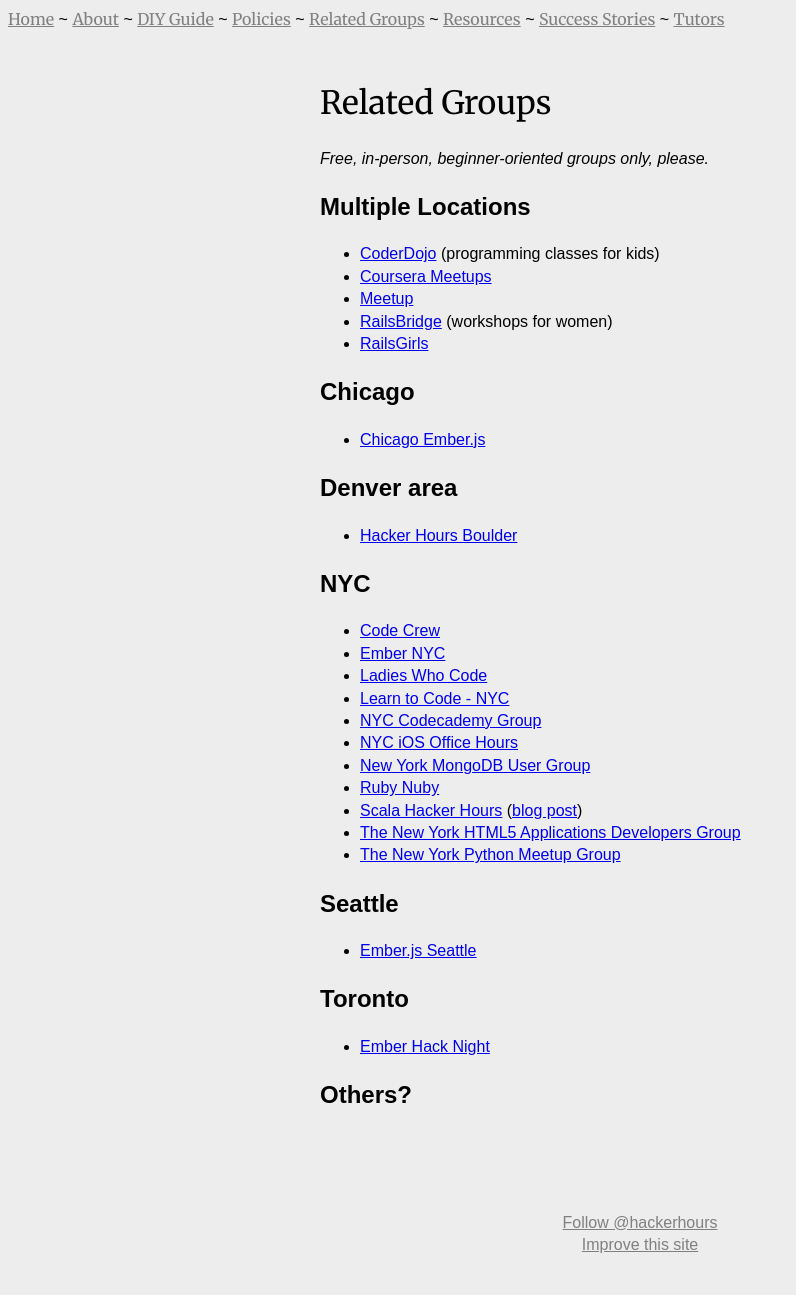
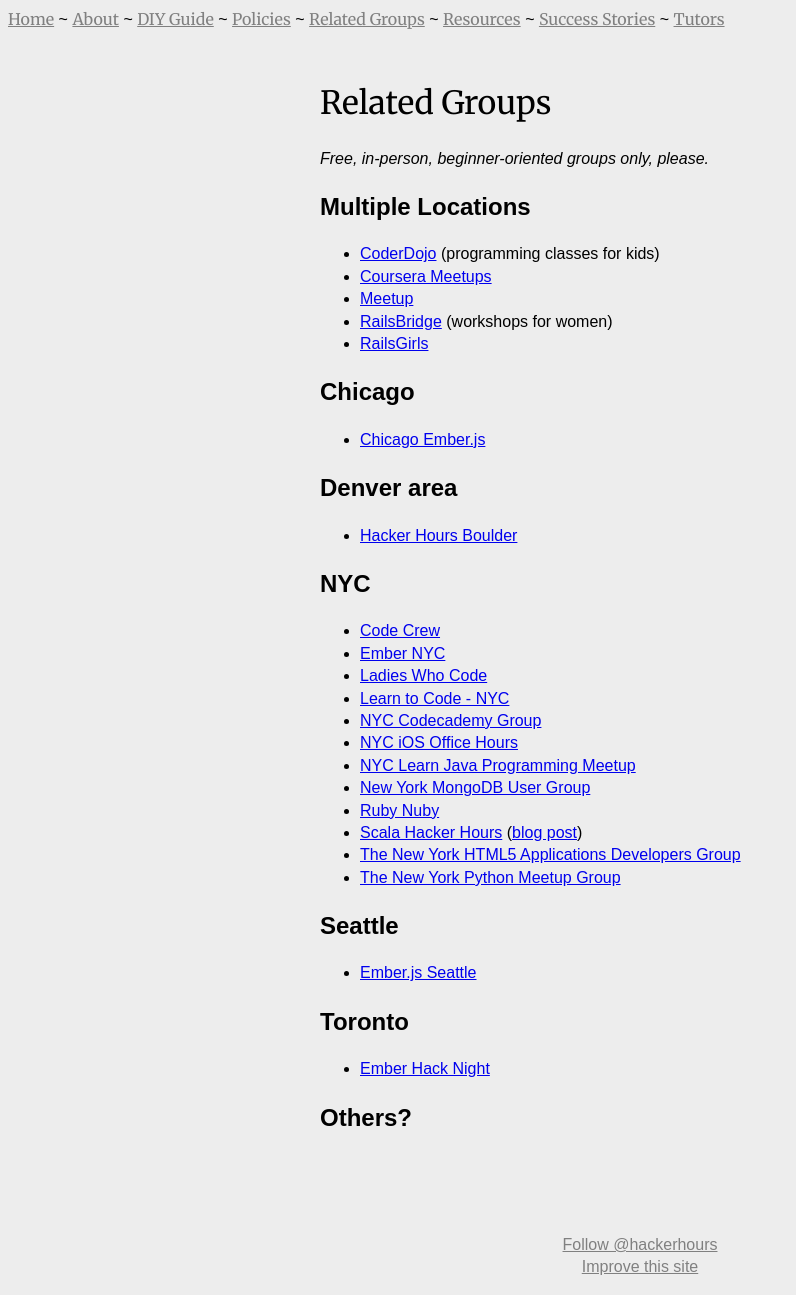
Before and after one commit to HackerHours/hackerhours.org, a Jekyll site: the page built from related-groups.md, in a window 1280 px wide. Shown: the whole page, without its empty margins (0-796 px from the left). Built offline with Jekyll 4.4.1, drawn with Linux system fonts in a browser that asks for light colours; nearby versions of some CDN libraries; some web fonts are replaced; Markdown is read by kramdown in place of the engine named in the settings; comment, search, counter and statistics services are not loaded; before the commit the page ends 1272 px from its top, so only the background shows below that.

Commit message:
add link to NYC Learn Java Programming Meetup

```diff
--- a/related-groups.md
+++ b/related-groups.md
@@ -29,6 +29,7 @@
 * [Learn to Code - NYC](http://www.meetup.com/Learn-to-Code-NYC/)
 * [NYC Codecademy Group](http://www.meetup.com/NYC-Codecademy-Group/)
 * [NYC iOS Office Hours](http://www.meetup.com/NYC-iOS-Office-Hours/)
+* [NYC Learn Java Programming Meetup](http://www.meetup.com/Learn-Java-Programming/)
 * [New York MongoDB User Group](http://www.meetup.com/New-York-MongoDB-User-Group/)
 * [Ruby Nuby](http://www.meetup.com/ruby-nuby-info/)
 * [Scala Hacker Hours](http://www.meetup.com/Scala-Hacker-Hours/) ([blog post](http://tech.gilt.com/post/55705285678/attend-our-first-ever-scala-hacker-hours-meetup-on-aug))
```
